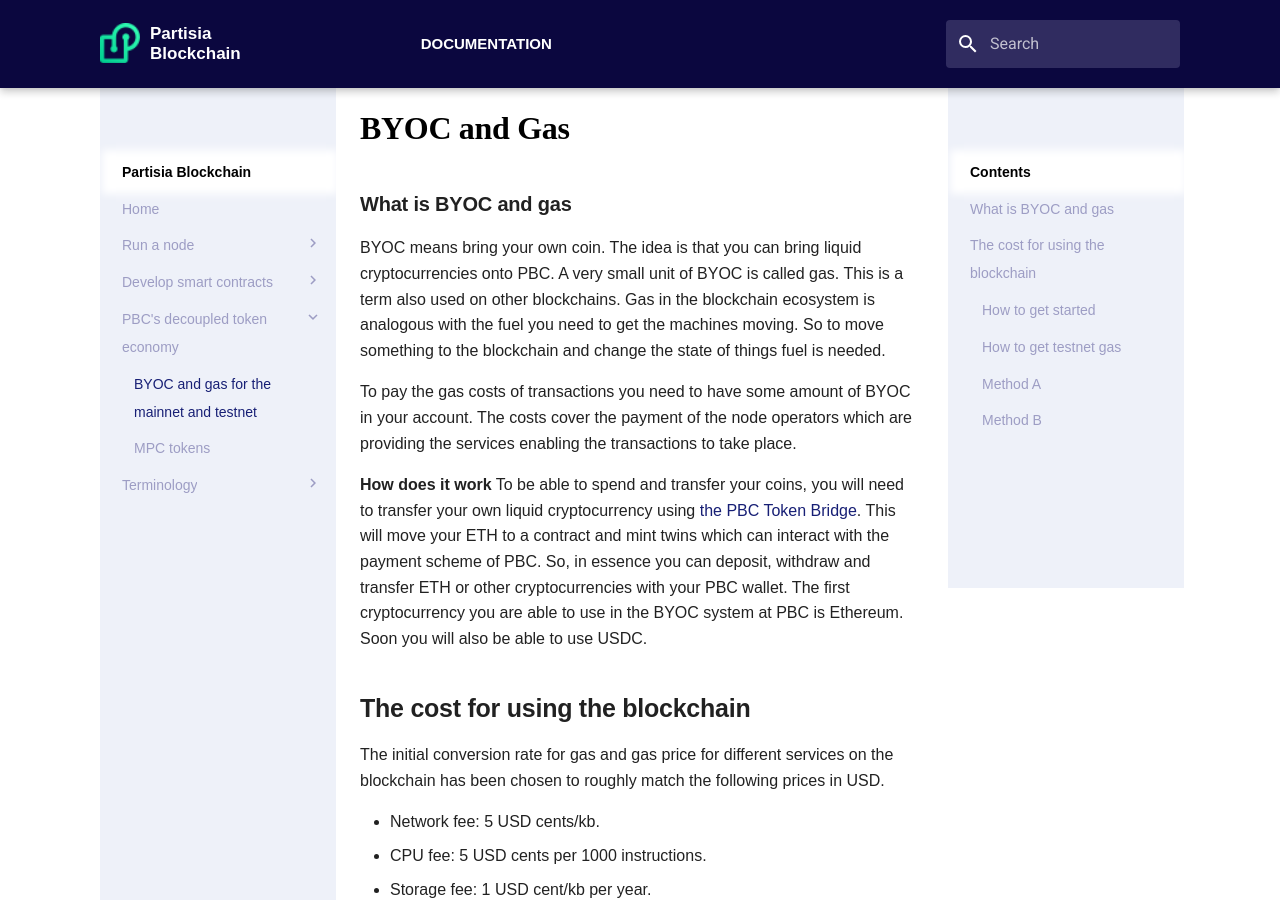
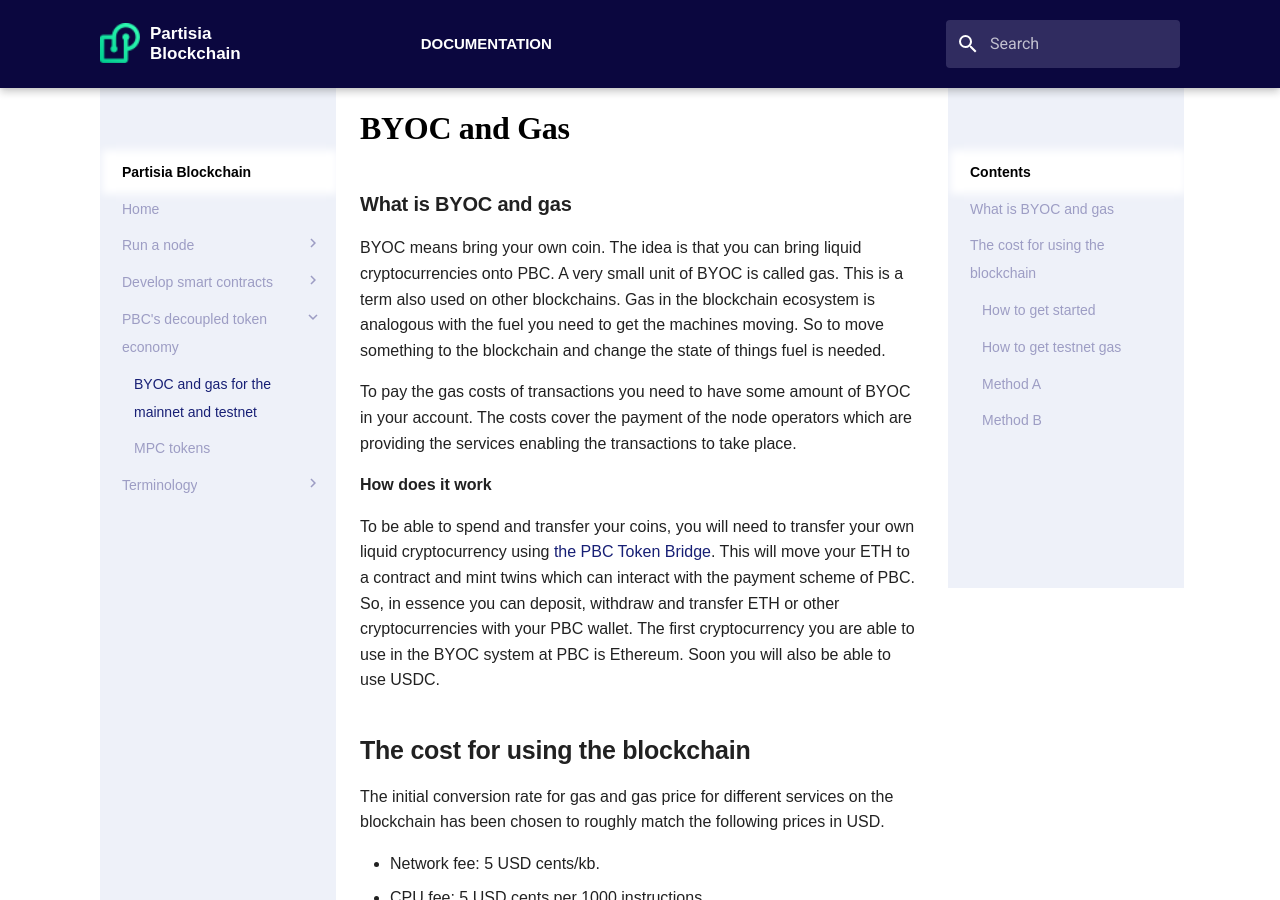
Before and after one commit to 0xSero/partisia-docs, an MkDocs documentation site: the page built from docs/byoc.md, in a window 1280 px wide and 900 px high. Built offline with MkDocs 1.6.1 and Material for MkDocs 9.7.7, drawn with Linux system fonts in a browser that asks for light colours; some web fonts are replaced; a script that is not in the unit is left out.

Commit message:
Scaled image and newline

```diff
--- a/docs/byoc.md
+++ b/docs/byoc.md
@@ -7,6 +7,7 @@
 
 
 **How does it work**
+
 To be able to spend and transfer your coins, you will need to transfer your own liquid cryptocurrency using [the PBC Token Bridge](https://bridge.mpcexplorer.com/). This will move your ETH to a contract and mint twins which can interact with the payment scheme of PBC. So, in essence you can deposit, withdraw and transfer ETH or other cryptocurrencies with your PBC wallet.
 The first cryptocurrency you are able to use in the BYOC system at PBC is Ethereum. Soon you will also be able to use USDC.
 
@@ -34,7 +35,7 @@
 
 You get a confirmation as seen below if the deposit is successful. The confirmation also includes a link to the [mpc explorer](https://mpcexplorer.com/) where you can see the executed transaction. After the confirmed transfer your gas balance in the wallet should be positive. This means that you can deploy or interact with smart contracts on the blockchain. Read more about smart contracts [here](contract-development.md).
 
-![Deposit](bridge-transfer-confirmation.png)
+<img alt="Deposit" src="bridge-transfer-confirmation.png" width="350"/>
 
 ### How to get testnet gas
 
```
